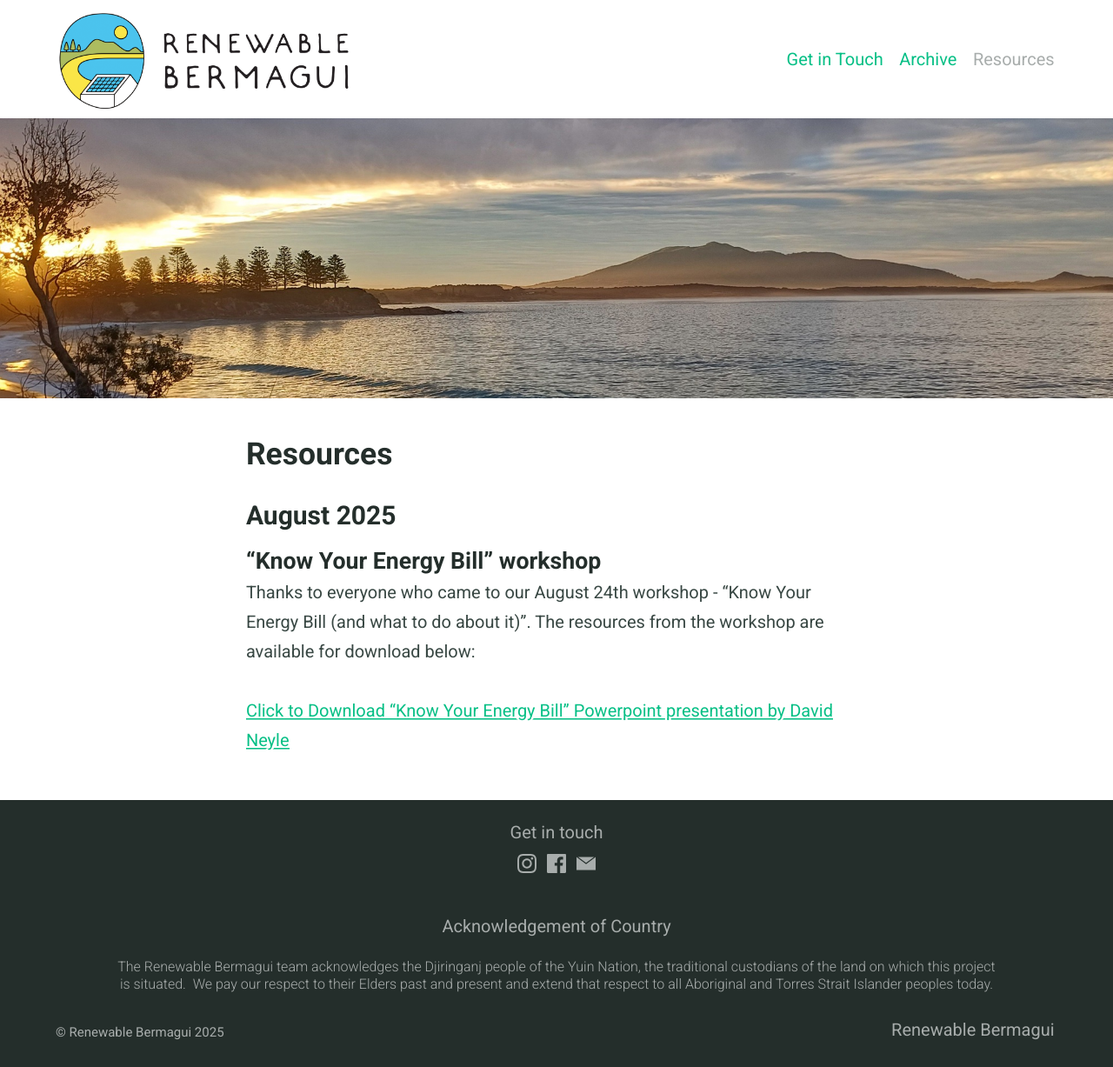
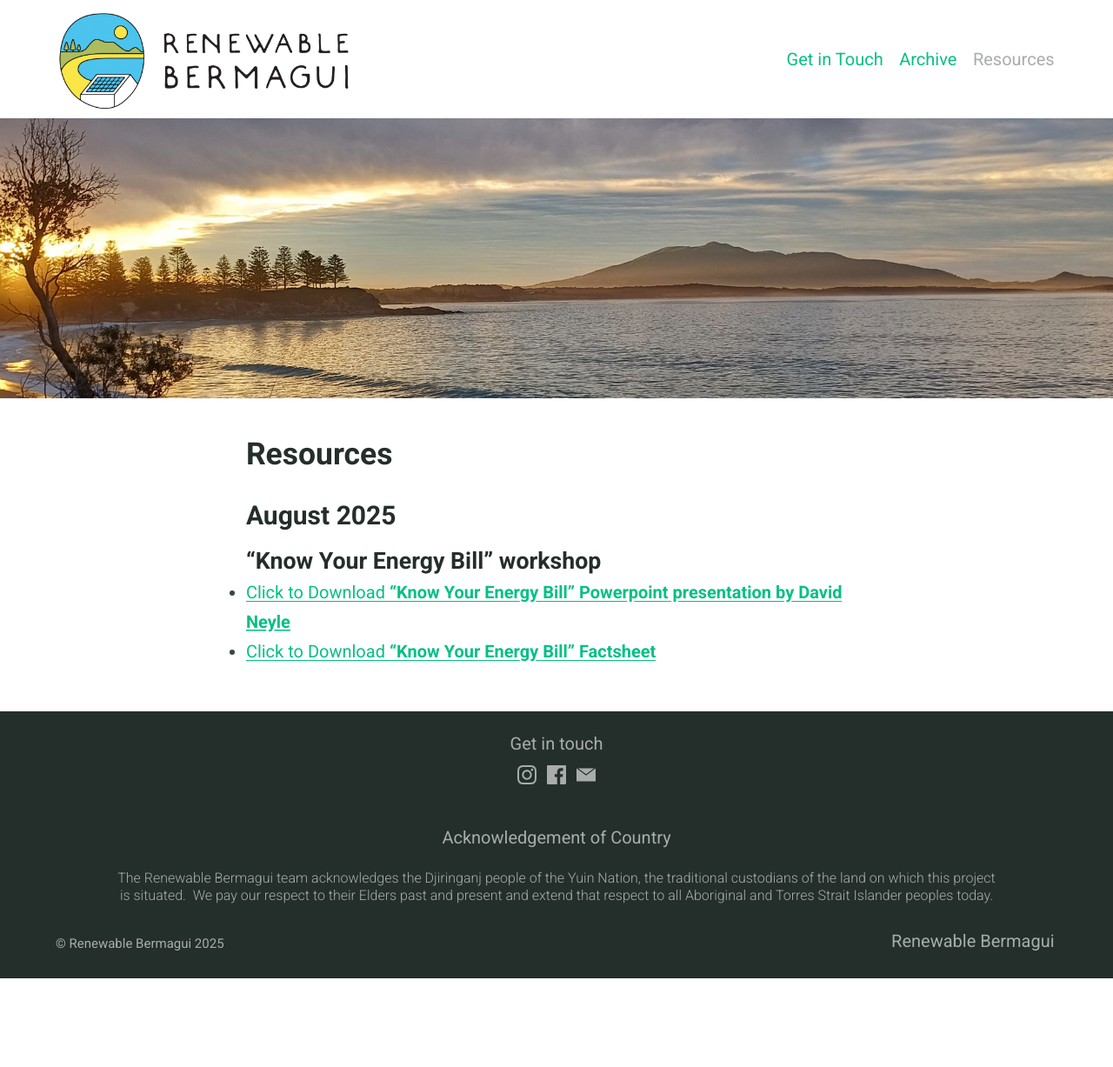
Before and after one commit to renewablebermagui/renewablebermagui.github.io, a Jekyll site: the page built from resources.md, in a window 1280 px wide. Shown: the whole page at 87% size. Built offline with Jekyll 4.4.1, drawn with Linux system fonts in a browser that asks for light colours; some web fonts are replaced; after the commit the page ends 1125 px from its top, so only the background shows below that.

Commit message:
updateed docs links

```diff
--- a/resources.md
+++ b/resources.md
@@ -9,6 +9,6 @@ feature_image: 'img/gulaga_2000_900.jpg'
 
 ### August 2025
 #### "Know Your Energy Bill" workshop
-Thanks to everyone who came to our August 24th workshop - "Know Your Energy Bill (and what to do about it)". The resources from the workshop are available for download below:
 
-<a href="renewablebermagui.org/assets/2025-08-24-KYEB_DNeyle.pptx" download="2025-08-24-KYEB_DNeyle.pptx">Click to Download "Know Your Energy Bill" Powerpoint presentation by David Neyle</a>
+* <a href="/assets/workshops/2025-08-24-KYEB_DNeyle.pptx" download="2025-08-24-Renewable_Bermagui_KYEB_DNeyle.pptx">Click to Download <b>"Know Your Energy Bill" Powerpoint presentation by David Neyle</b></a>
+* <a href="assets/workshops/2025-08-24-KYEB_Factsheet.pdf" download="2025-08-24-Renewable_Bermagui_KYEB_Factsheet.pdf">Click to Download <b>"Know Your Energy Bill" Factsheet</b></a>
```
Also changed, not shown: 2 other files.
